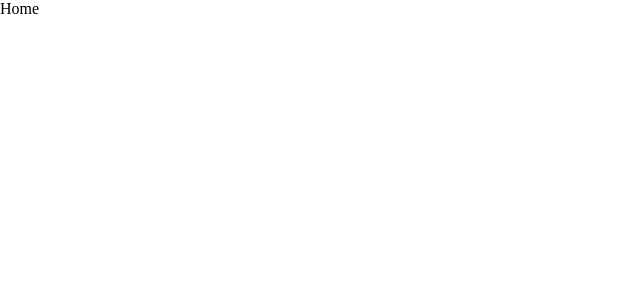
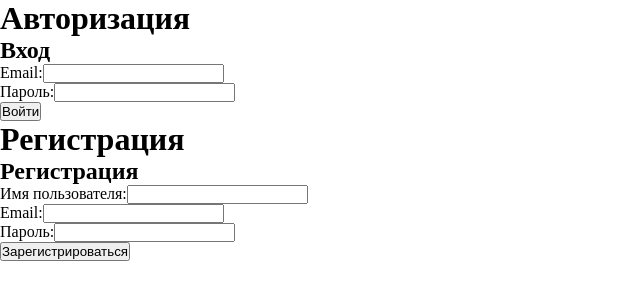
Before and after one commit to Nurislam-React-Developer/web-grade-lessons, a React (Vite) app: page / in a window 1280 px wide. Shown: the top 300 px of the page, without its empty margins (0-640 px from the left). Built offline with nearby package versions, Linux system fonts and the light colour scheme.

Commit message:
feat: implement login and registration forms in App component

```diff
--- a/src/App.jsx
+++ b/src/App.jsx
@@ -1,12 +1,26 @@
-import React from 'react'
-import Home from './pages/Home'
+import { useState } from 'react';
+import LoginForm from './components/LoginForm';
+import RegisterForm from './components/RegisterForm';
 
 const App = () => {
-  return (
-    <div>
-      <Home/>
-    </div>
-  )
-}
+	const [loginData, setLoginData] = useState({});
+  const handleLoginChange = (key, value) => {
+    setLoginData({...loginData, [key]: value});
+  }
 
-export default App
+  const handleLoginSubmit = (e) => {
+    e.preventDefault();
+    console.log('Date Form Login', loginData)
+  }
+
+	return (
+		<div>
+			<h1>Авторизация</h1>
+			<LoginForm handleChange={handleLoginChange} formData={loginData} handleSubmit={handleLoginChange}/>
+			<h1>Регистрация</h1>
+			<RegisterForm />
+		</div>
+	);
+};
+
+export default App;
--- /dev/null
+++ b/src/components/LoginForm.jsx
@@ -0,0 +1,32 @@
+const Login = ({handleChange, formData, handleSubmit}) => {
+	return (
+		<div>
+			<h2>Вход</h2>
+			<form onSubmit={handleSubmit}>
+				<div>
+					<label htmlFor='email'>Email:</label>
+					<input
+						type='email'
+						id='email'
+						value={formData.email || ''}
+						onChange={(e) => handleChange('email', e.target.value)}
+						required
+					/>
+				</div>
+				<div>
+					<label htmlFor='password'>Пароль:</label>
+					<input
+						type='password'
+						id='password'
+						value={formData.password || ''}
+						onChange={(e) => handleChange('password', e.target.value)}
+						required
+					/>
+				</div>
+				<button type='submit'>Войти</button>
+			</form>
+		</div>
+	);
+};
+
+export default Login;
--- /dev/null
+++ b/src/components/RegisterForm.jsx
@@ -0,0 +1,39 @@
+const RegisterForm = () => {
+	return (
+		<div>
+			<h2>Регистрация</h2>
+			<form>
+				<div>
+					<label htmlFor='username'>Имя пользователя:</label>
+					<input
+						type='text'
+						id='username'
+						onChange={(e) => setUsername(e.target.value)}
+						required
+					/>
+				</div>
+				<div>
+					<label htmlFor='email'>Email:</label>
+					<input
+						type='email'
+						id='email'
+						onChange={(e) => setEmail(e.target.value)}
+						required
+					/>
+				</div>
+				<div>
+					<label htmlFor='password'>Пароль:</label>
+					<input
+						type='password'
+						id='password'
+						onChange={(e) => setPassword(e.target.value)}
+						required
+					/>
+				</div>
+				<button type='submit'>Зарегистрироваться</button>
+			</form>
+		</div>
+	);
+};
+
+export default RegisterForm;
```
